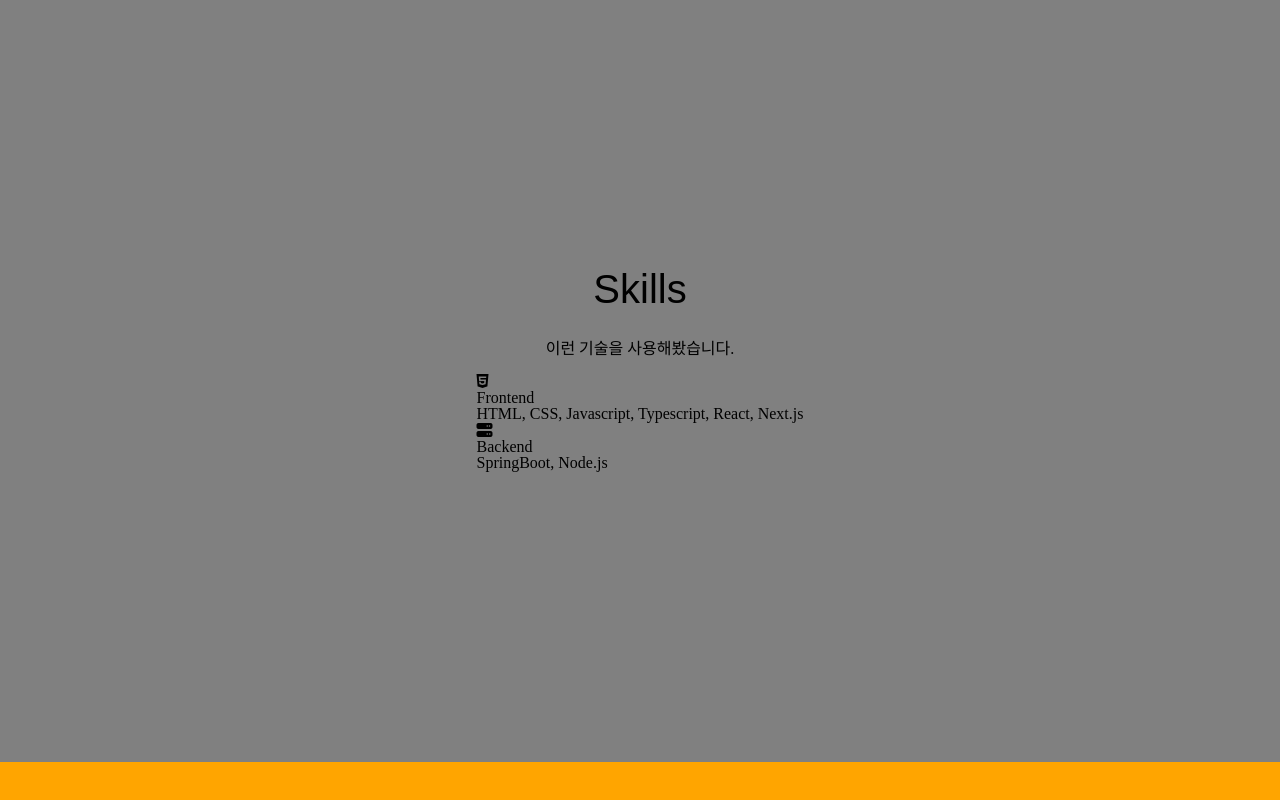
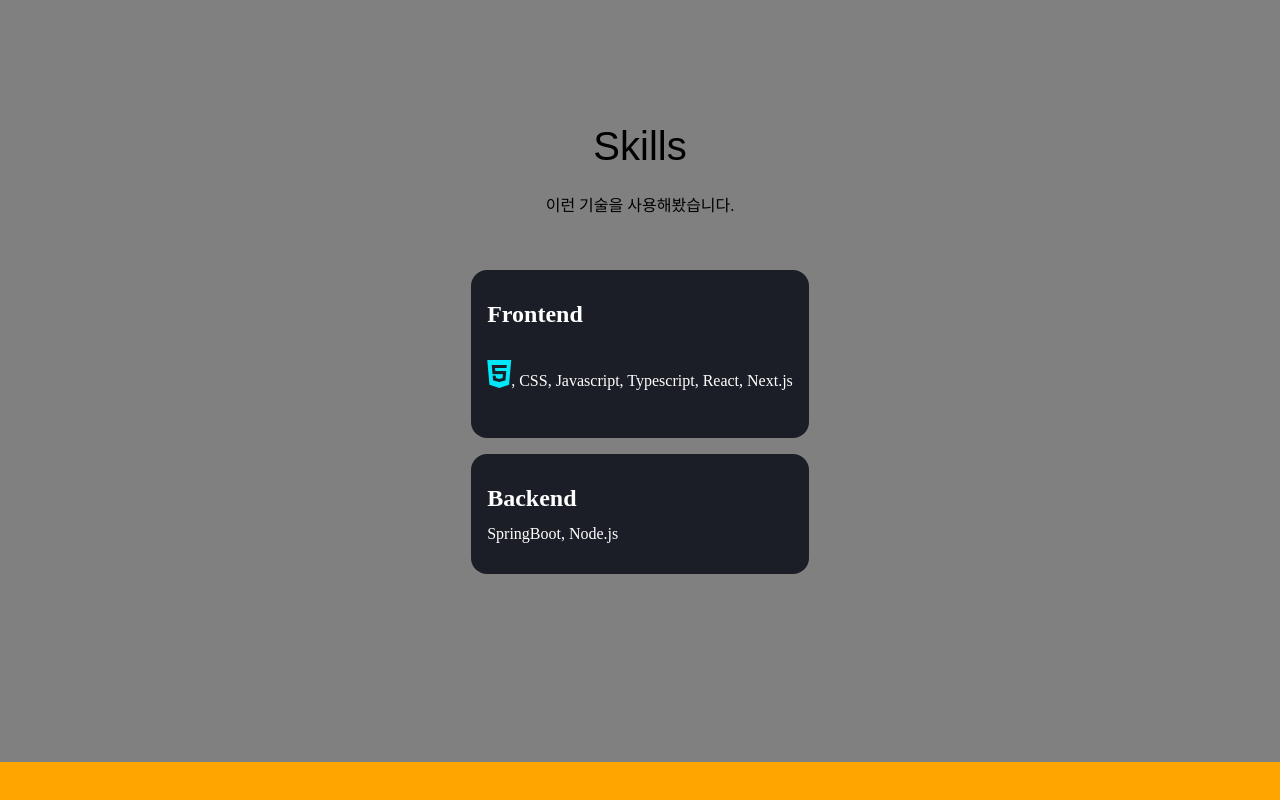
Before and after one commit to jungminji0215/jungminji-portfolio, a React (Vite) app: page / in a window 1280 px wide. Shown: the part 1638-2438 px from the top of the page. Built offline with nearby package versions, Linux system fonts and the light colour scheme; a web font is replaced by a local one.

Commit message:
style : skills

```diff
--- a/src/App.css
+++ b/src/App.css
@@ -74,6 +74,35 @@
   font-size: 60px;
 }
 
+/* About Me */
+
+/* Skills */
+.skills {
+  display: flex;
+  flex-direction: column;
+  gap: 1rem;
+  margin: 2.5rem 0;
+}
+
+.skill {
+  background-color: var(--color-primary-variant);
+  padding: 2rem 1rem;
+  color: var(--color-text);
+  border-radius: 1rem;
+}
+
+.skill__icon {
+  font-size: 2rem;
+  margin: 1rem 0;
+  color: var(--color-accent);
+}
+
+.skill__title {
+  font-size: 1.5rem;
+  font-weight: bold;
+  margin-bottom: 1rem;
+}
+
 /* TODO 삭제 */
 header {
   background-color: gray;
--- a/src/App.jsx
+++ b/src/App.jsx
@@ -117,20 +117,20 @@
           <h2 className="title">Skills</h2>
           <p className="description">이런 기술을 사용해봤습니다.</p>
           <div>
-            <ul>
-              <li>
-                <i className="fa-brands fa-html5"></i>
-                <p>Frontend</p>
-                <p>HTML, CSS, Javascript, Typescript, React, Next.js</p>
+            <ul className="skills">
+              <li className="skill">
+                {/* <i className="fa-brands fa-html5 skill__icon"></i> */}
+                <h3 className="skill__title">Frontend</h3>
+                <p>
+                  <i className="fa-brands fa-html5 skill__icon"></i>, CSS,
+                  Javascript, Typescript, React, Next.js
+                </p>
               </li>
-              <li>
-                <i className="fa-solid fa-server"></i>
-                <p>Backend</p>
+              <li className="skill">
+                {/* <i className="fa-solid fa-server skill__icon"></i> */}
+                <h3 className="skill__title">Backend</h3>
                 <p>SpringBoot, Node.js</p>
               </li>
-              <li></li>
-              <li></li>
-              <li></li>
             </ul>
           </div>
         </section>
```
